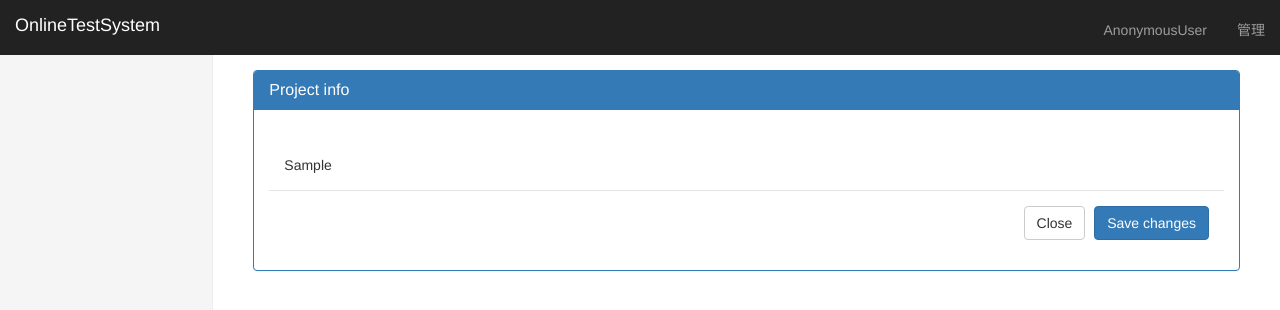
After one commit to askayoyooo/work, a Django app: template onlinesytem/templates/online_test/project_info.html in a window 1280 px wide. The commit adds this page. Shown: the top 310 px of the page. Run offline with Django 3.2, Linux system fonts and the light colour scheme; the template is opened without the code that fills it: most values are stand-ins (such as "Sample title", 1, 10 or a date in 2020); style sheets or scripts are compiled from the project's sources; some libraries are stand-ins or nearby versions.

Commit message:
ProjectInfo management

```diff
--- /dev/null
+++ b/onlinesytem/templates/online_test/project_info.html
@@ -0,0 +1,28 @@
+{% extends 'index.html' %}
+{% block page-content %}
+    <div class="panel panel-primary">
+        <div class="panel-heading "><h3 class="panel-title">Project info</h3></div>
+        <div class="panel-body ">
+            <div class="row" style="margin-bottom: 15px">
+
+
+            </div><!-- /.row -->
+            <div class="modal-body">
+                <form action="add_project/">
+                    {{ obj_info }}
+                </form>
+
+            </div>
+            <div class="modal-footer">
+                <button type="button" class="btn btn-default" data-dismiss="modal">Close</button>
+                <button type="submit" class="btn btn-primary">Save changes</button>
+            </div>
+
+        </div>
+
+
+    </div>
+    <script>
+
+    </script>
+{% endblock %}
```
Also changed, not shown: onlinesytem/templates/online_test/edit_project_info.html (added, +29 -0 lines), onlinesytem/templates/online_test/projects.html (+8 -2 lines).
